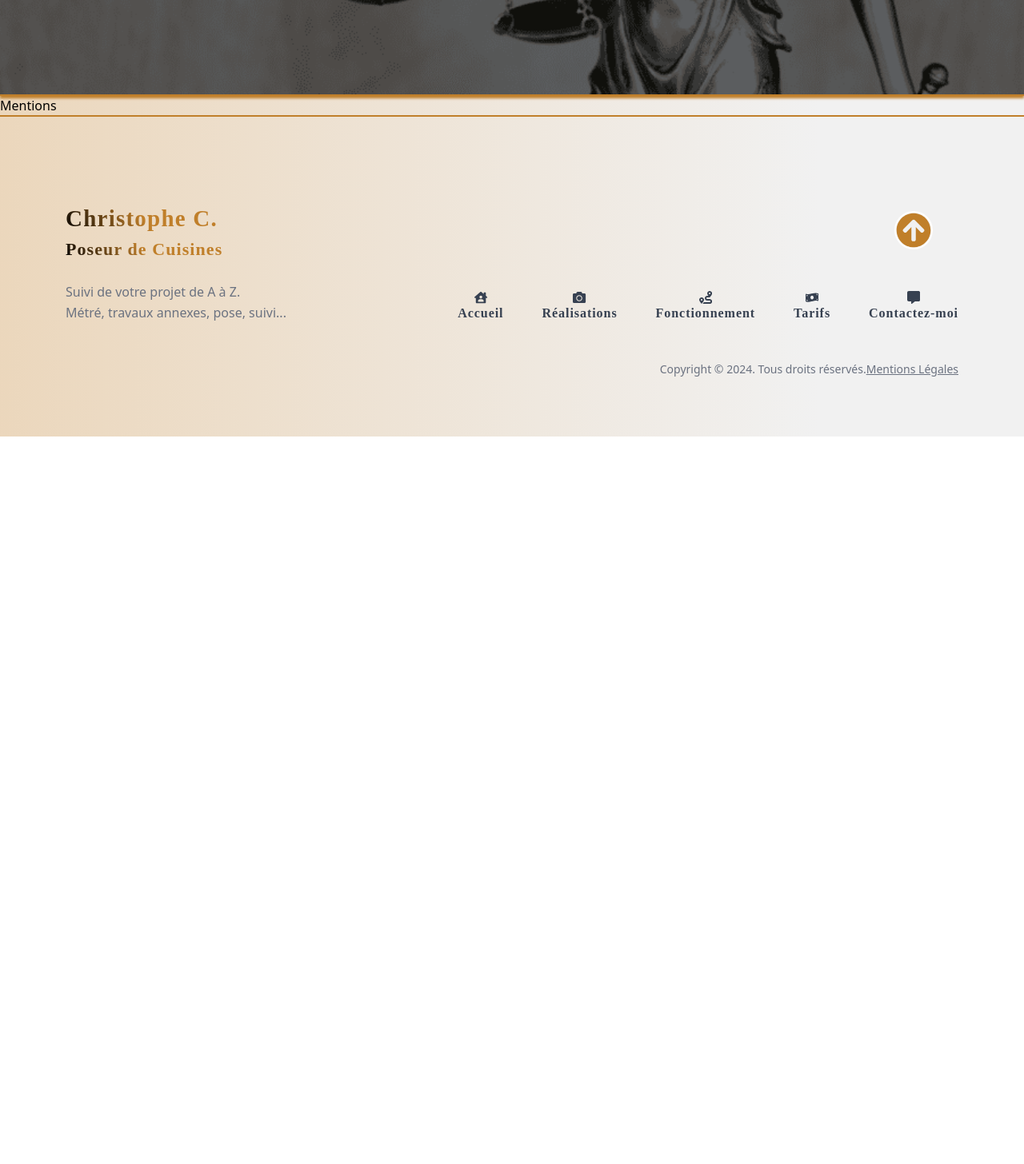
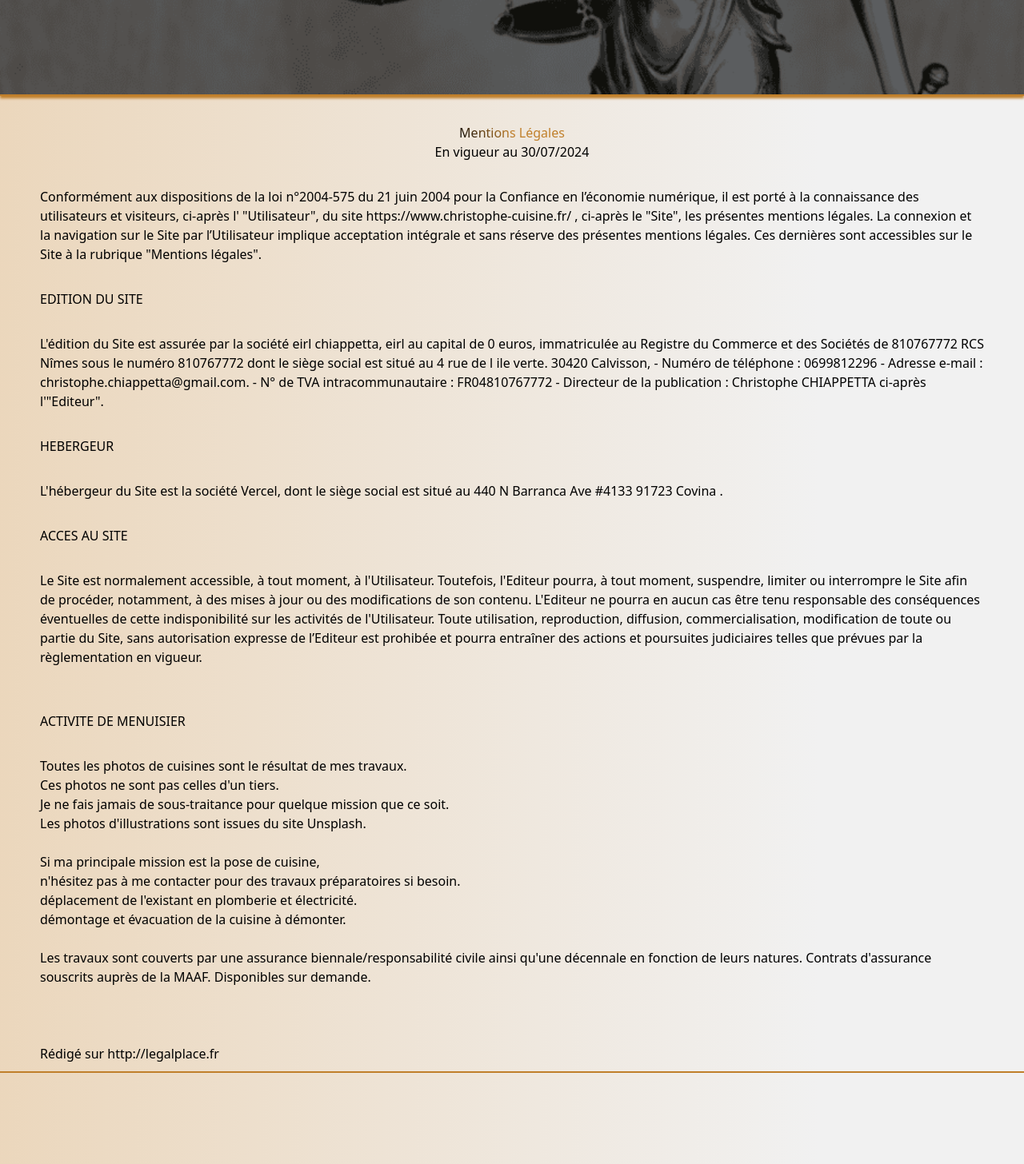
Before and after one commit to ChristopheC-83/christophe_cuisine_next, a Next.js app: page /mentions in a window 1280 px wide. Shown: the part 680-2136 px from the top of the page at 80% size. Before the commit the page ends 1226 px from the top, so only its background shows below. Built offline with nearby package versions, Linux system fonts and the light colour scheme; a web font is replaced by a local one.

Commit message:
mentions légales

```diff
--- a/app/(pages)/mentions/page.jsx
+++ b/app/(pages)/mentions/page.jsx
@@ -1,9 +1,10 @@
+/* eslint-disable react/no-unescaped-entities */
 
 import Hero from "@/components/hero/Hero";
 import enteteImg from "@/public/images/Entetes/legal.png";
+import Link from "next/link";
 
- export default function Mentions() {
-
+export default function Mentions() {
   const text1 = "Qui suis-je ?";
   const text2 = "Assurances";
   const text3 = "Mentions Légales";
@@ -12,9 +13,9 @@ import enteteImg from "@/public/images/Entetes/legal.png";
   // image de fond
   const bgImg = enteteImg;
 
-return (
+  return (
     <div>
-     <Hero
+      <Hero
         text1={text1}
         text2={text2}
         text3={text3}
@@ -22,11 +23,77 @@ return (
         bgImg={bgImg}
         color={color}
       />
-Mentions
-
-
+      <div className={`container max-w-[600px]`}>
+        <h1 className={`text-clip w-fit mx-auto md:mt-6`}>Mentions Légales</h1>
+        <p className="text-center">En vigueur au 30/07/2024</p>
+        <p className="my-8">
+          Conformément aux dispositions de la loi n°2004-575 du 21 juin 2004
+          pour la Confiance en l’économie numérique, il est porté à la
+          connaissance des utilisateurs et visiteurs, ci-après l' "Utilisateur",
+          du site https://www.christophe-cuisine.fr/ , ci-après le "Site", les
+          présentes mentions légales. La connexion et la navigation sur le Site
+          par l’Utilisateur implique acceptation intégrale et sans réserve des
+          présentes mentions légales. Ces dernières sont accessibles sur le Site
+          à la rubrique "Mentions légales".
+        </p>
+        <h4 className={`my-8`}>EDITION DU SITE</h4>
+        <p>
+          L'édition du Site est assurée par la société eirl chiappetta, eirl au
+          capital de 0 euros, immatriculée au Registre du Commerce et des
+          Sociétés de 810767772 RCS Nîmes sous le numéro 810767772 dont le siège
+          social est situé au 4 rue de l ile verte. 30420 Calvisson, - Numéro de
+          téléphone : 0699812296 - Adresse e-mail :
+          christophe.chiappetta@gmail.com. - N° de TVA intracommunautaire :
+          FR04810767772 - Directeur de la publication : Christophe CHIAPPETTA
+          ci-après l'"Editeur".
+        </p>
+        <h4 className={`my-8`}>HEBERGEUR</h4>
+        <p>
+          L'hébergeur du Site est la société Vercel, dont le siège social est
+          situé au 440 N Barranca Ave #4133 91723 Covina .
+        </p>
+        <h4 className={`my-8`}>ACCES AU SITE</h4>{" "}
+        <p>
+          Le Site est normalement accessible, à tout moment, à l'Utilisateur.
+          Toutefois, l'Editeur pourra, à tout moment, suspendre, limiter ou
+          interrompre le Site afin de procéder, notamment, à des mises à jour ou
+          des modifications de son contenu. L'Editeur ne pourra en aucun cas
+          être tenu responsable des conséquences éventuelles de cette
+          indisponibilité sur les activités de l'Utilisateur. Toute utilisation,
+          reproduction, diffusion, commercialisation, modification de toute ou
+          partie du Site, sans autorisation expresse de l’Editeur est prohibée
+          et pourra entraîner des actions et poursuites judiciaires telles que
+          prévues par la règlementation en vigueur.
+        </p>{" "}
+        <br />
+        <h4 className={`my-8`}>ACTIVITE DE MENUISIER</h4>{" "}
+        <p>Toutes les photos de cuisines sont le résultat de mes travaux.</p>
+        <p>Ces photos ne sont pas celles d'un tiers.</p>
+        <p>
+          Je ne fais jamais de sous-traitance pour quelque mission que ce soit.
+        </p>
+        <p>
+          Les photos d'illustrations sont issues du site{" "}
+          <Link href="https://www.unsplash.com"> Unsplash</Link>.
+        </p>
+        <br />
+        <p>Si ma principale mission est la pose de cuisine,</p>
+        <p>
+          n'hésitez pas à me contacter pour des travaux préparatoires si besoin.
+        </p>
+        <p>déplacement de l'existant en plomberie et électricité.</p>
+        <p>démontage et évacuation de la cuisine à démonter.</p>
+        <br />
+        <p>
+          Les travaux sont couverts par une assurance biennale/responsabilité
+          civile ainsi qu'une décennale en fonction de leurs natures. Contrats
+          d'assurance souscrits auprès de la MAAF. Disponibles sur demande.
+        </p>
+        <br />
+        <br />
+        <br /> Rédigé sur http://legalplace.fr
+        <br />
+      </div>
     </div>
-
   );
-
 }
```
Also changed, not shown: todo.txt.
